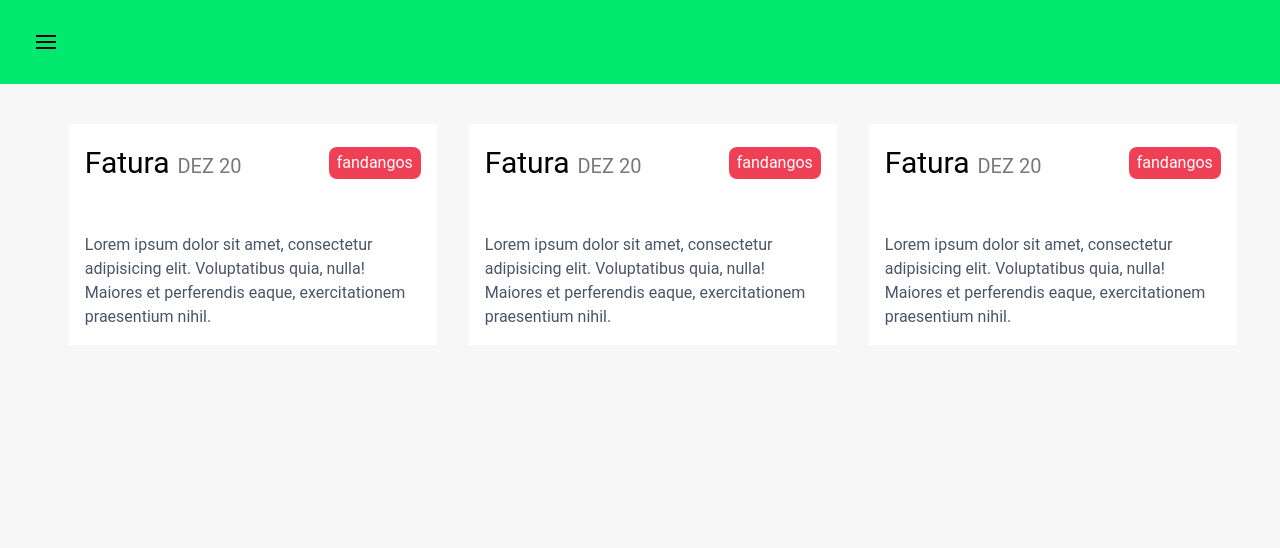
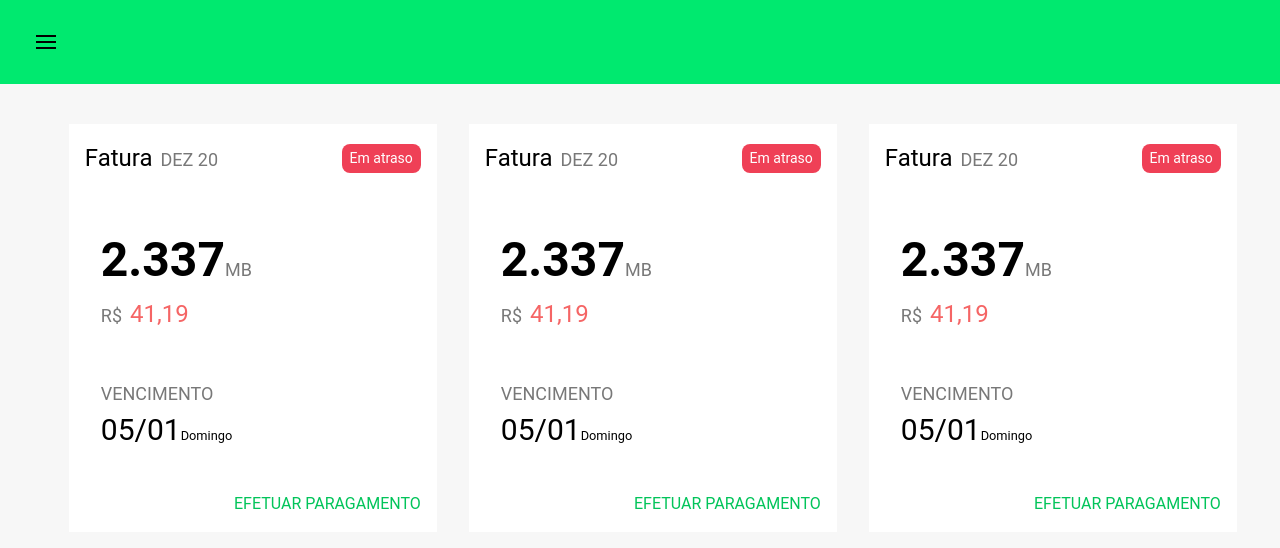
Before and after one commit to kregina/historico-de-faturas, a React (Create React App) app: page / in a window 1280 px wide. Shown: the top 548 px of the page. Built offline with nearby package versions, Linux system fonts and the light colour scheme.

Commit message:
add layout

```diff
--- a/src/components/Card.js
+++ b/src/components/Card.js
@@ -7,8 +7,13 @@ const Div = css.div`
     background-color: #fff;
 `;
 
-const Small = css.small`
+const Label = css.small`
     color: #787878;
+    text-transform: uppercase;
+`;
+
+const PaymentBtn = css.button`
+    color: var(--color-primar-dark);
     text-transform: uppercase;
 `;
 
@@ -16,15 +21,32 @@ const Card = () => (
     <Div className="overflow-hidden p-4">
         <div className="flex justify-between items-center">
             <div>
-                <span className=" text-3xl">Fatura</span>
-                <Small className="ml-2 text-xl">Dez 20</Small>
+                <span className="text-2xl">Fatura</span>
+                <Label className="ml-2 text-lg">Dez 20</Label>
             </div>
             <Chip />
         </div>
-        <div className="mt-12">
-            <p className="text-gray-700 text-base">
-            Lorem ipsum dolor sit amet, consectetur adipisicing elit. Voluptatibus quia, nulla! Maiores et perferendis eaque, exercitationem praesentium nihil.
+
+        <div className="mt-12 px-4">
+            <p>
+                <span className="font-bold text-5xl">2.337</span>
+                <Label className="text-lg">MB</Label>
             </p>
+            <p>
+                <Label className="text-lg">R$</Label>
+                <span className="text-red-500 ml-2 text-2xl">41,19</span>
+            </p>
+            <div className="mt-12">
+                <Label className="text-lg">Vencimento</Label>
+                <p>
+                    <span className="text-3xl">05/01</span>
+                    <small>Domingo</small>
+                </p>
+            </div>
+        </div>
+
+        <div className="flex justify-end mt-10">
+            <PaymentBtn type="button" className="">Efetuar paragamento</PaymentBtn>
         </div>
     </Div>
 );
--- a/src/components/Chip.js
+++ b/src/components/Chip.js
@@ -8,7 +8,7 @@ const Span = css.span`
 `;
 
 const Chip = () => (
-    <Span className="inline-block px-2 py-1">fandangos</Span>
+    <Span className="inline-block px-2 py-1 text-sm">Em atraso</Span>
 );
 
 export default Chip;
--- a/src/components/IconButton.js
+++ /dev/null
@@ -1,16 +0,0 @@
-import React from 'react';
-import css from 'styled-components';
-
-const Svg = css.svg`
-    fill: #000000;
-`;
-
-const IconButton = () => (
-    <button className="flex items-center px-3 py-2 text-teal-200 border-teal-400 hover:text-white">
-        <Svg className="h-5 w-5" viewBox="0 0 20 20" xmlns="http://www.w3.org/2000/svg">
-            <title>Menu</title><path d="M0 3h20v2H0V3zm0 6h20v2H0V9zm0 6h20v2H0v-2z"/>
-        </Svg>
-    </button>
-);
-
-export default IconButton;
--- a/src/components/Navigation.js
+++ b/src/components/Navigation.js
@@ -1,16 +1,22 @@
 import React from 'react';
 import css from 'styled-components'
 
-import IconButton from './IconButton';
+const Nav = css.nav`
+    background: var(--color-primary);
+`;
 
-const Nav = css.nav`
-    background: #00E96F;
+const Svg = css.svg`
+    fill: #000000;
 `;
 
 const Navigation = () => (
     <Nav className="flex items-center justify-between flex-wrap p-6">
         <div className="block">
-            <IconButton />
+            <button className="flex items-center px-3 py-2 text-teal-200 border-teal-400 hover:text-white">
+                <Svg className="h-5 w-5" viewBox="0 0 20 20" xmlns="http://www.w3.org/2000/svg">
+                    <title>Menu</title><path d="M0 3h20v2H0V3zm0 6h20v2H0V9zm0 6h20v2H0v-2z"/>
+                </Svg>
+            </button>
         </div>
     </Nav>
 );
--- a/src/css/tailwind.css
+++ b/src/css/tailwind.css
@@ -1,3 +1,9 @@
+/* CSS variables */
+:root {
+    --color-primary: #00E96F;
+    --color-primar-dark: #02C45A;
+}
+
 /* Init Tailwind */
 @tailwind base;
 
--- a/tailwind.config.js
+++ b/tailwind.config.js
@@ -1,10 +1,6 @@
 module.exports = {
   theme: {
-    extend: {
-      colors: {
-        primary: '#00E96F',
-      }
-    },
+    extend: {},
   },
   variants: {},
   plugins: [],
```
Also changed, not shown: src/index.css.
